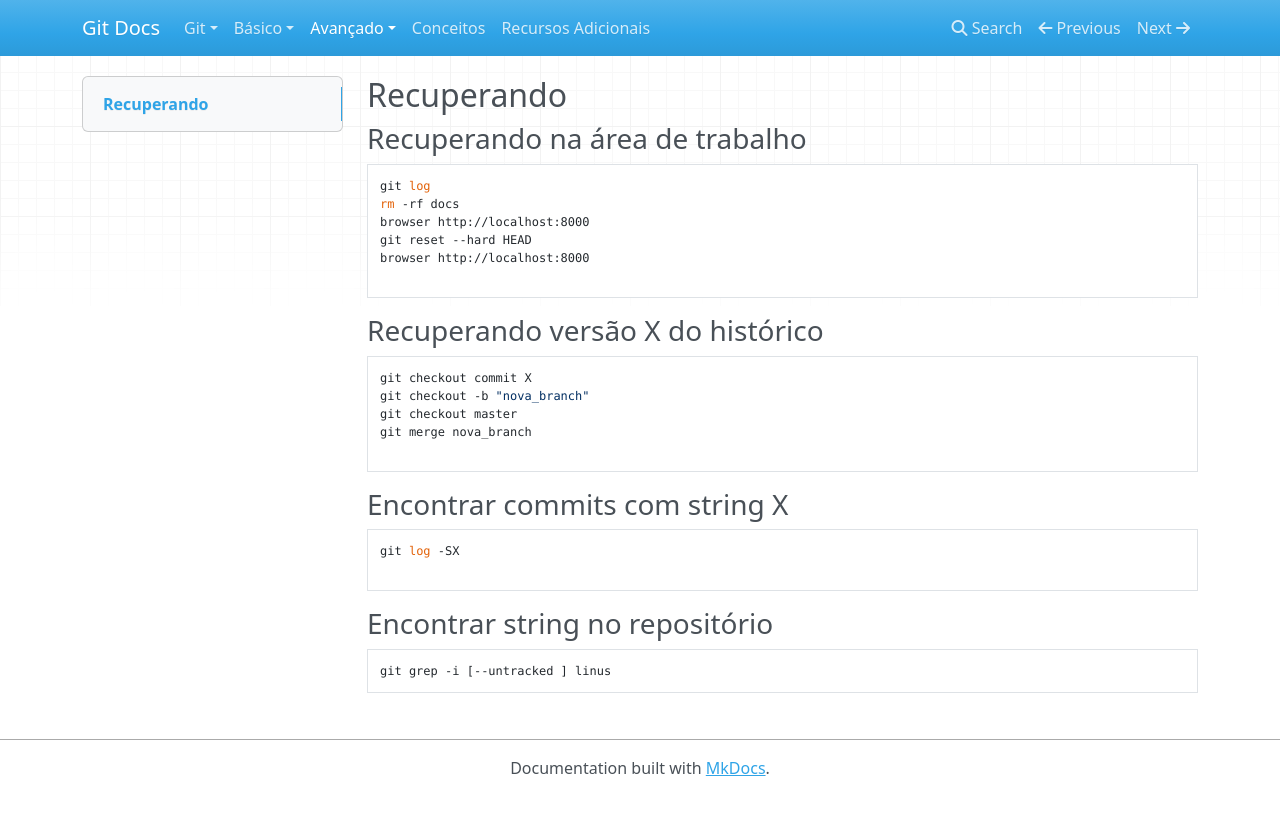
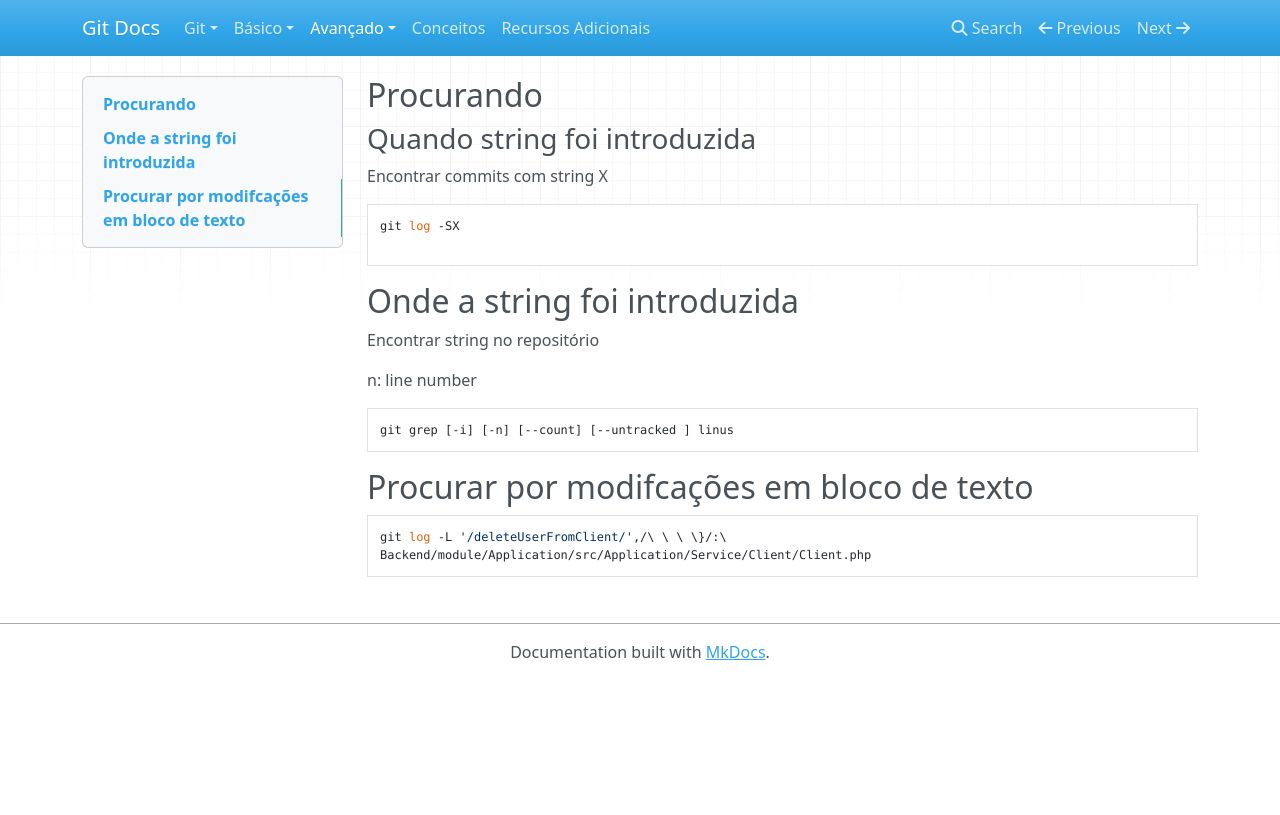
Before and after one commit to jeanCarloMachado/git_course, an MkDocs documentation site: the page built from docs/procurando.md, in a window 1280 px wide. Shown: the top 815 px of the page. Built offline with MkDocs 1.6.1, drawn with Linux system fonts in a browser that asks for light colours; nearby versions of some CDN libraries; old or Windows-style settings are respelled for this version of MkDocs.

Commit message:
improvments

````diff
--- a/docs/procurando.md
+++ b/docs/procurando.md
@@ -1,37 +1,33 @@
-Recuperando
+Procurando
 -----------
 
 
-### Recuperando na área de trabalho
 
-```
-git log
-rm -rf docs
-browser http://localhost:8000
-git reset --hard HEAD
-browser http://localhost:8000
+### Quando string foi introduzida
 
-```
-
-### Recuperando versão X do histórico
-
-```sh
-git checkout commit X
-git checkout -b "nova_branch"
-git checkout master
-git merge nova_branch
-
-```
-
-### Encontrar commits com string X
+Encontrar commits com string X
 
 ```sh
 git log -SX
 
 ```
 
-### Encontrar string no repositório
+Onde a string foi introduzida
+-----------------------------
+
+Encontrar string no repositório
+
+n: line number
 
 ```sh
-git grep -i [--untracked ] linus
+git grep [-i] [-n] [--count] [--untracked ] linus
 ```
+
+
+Procurar por modifcações em bloco de texto
+------------------------------------------
+
+```sh
+git log -L '/deleteUserFromClient/',/\ \ \ \}/:\
+Backend/module/Application/src/Application/Service/Client/Client.php
+```
````
Also changed, not shown: docs/desfazendo.md (+25 -3 lines), docs/produtividade.md (+3 -9 lines).
